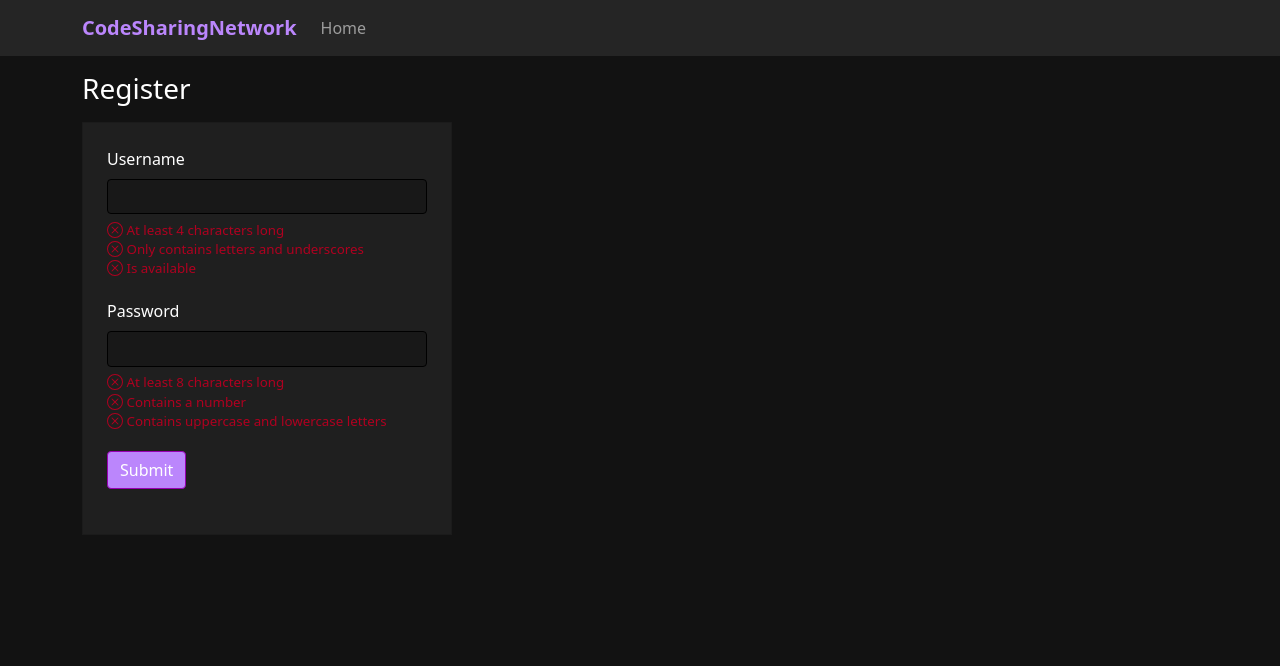
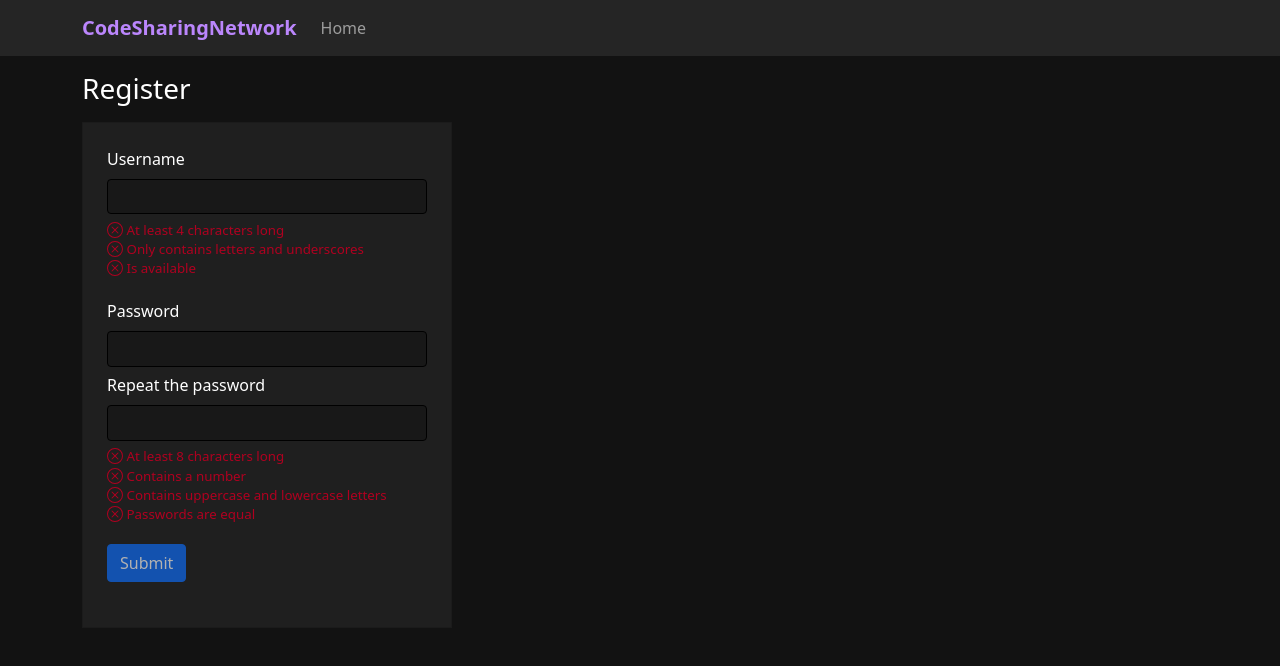
Before and after one commit to cau777/CodeSharingNetwork, a React (Create React App) app in the folder client/: page /register in a window 1280 px wide. Shown: the top 666 px of the page. Built offline with nearby package versions, Linux system fonts and the light colour scheme.

Commit message:
Added a field to repeat the password in Register.tsx

```diff
--- a/client/src/components/Register.tsx
+++ b/client/src/components/Register.tsx
@@ -30,11 +30,11 @@ class Register extends Component<any, State> {
         this.validateUser = this.validateUser.bind(this);
 
         this.state = {
-            data: new FormData<Response>("register", "post", this.startSending, this.success, this.failed),
+            data: new FormData<Response>("auth/register", "post", this.startSending, this.success, this.failed),
             busy: false,
             success: true,
-            passwordValidator: new PasswordValidator(""),
-            usernameValidator: new UsernameValidator("")
+            passwordValidator: new PasswordValidator(),
+            usernameValidator: new UsernameValidator()
         }
     }
 
@@ -65,17 +65,27 @@ class Register extends Component<any, State> {
                     <div className="form-section">
                         <label className="form-label" htmlFor="password">Password</label><br/>
                         <input onInput={this.validatePassword} name="password" type="password" id="password"
-                               required={true} maxLength={9999} spellCheck={"false"}/>
+                               required={true} maxLength={9999} spellCheck="false"/><br/>
+
+                        <label className="form-label" htmlFor="password2">Repeat the password</label><br/>
+                        <input onInput={this.validatePassword} type="password" id="password2"
+                               required={true} maxLength={9999} spellCheck="false"/>
+
                         <div>
                             <RequirementItem message="At least 8 characters long"
                                              fulfilled={passwordValidator.isRequiredLength}/>
                             <RequirementItem message="Contains a number" fulfilled={passwordValidator.hasNumber}/>
                             <RequirementItem message="Contains uppercase and lowercase letters"
                                              fulfilled={passwordValidator.hasUppercaseAndLowercase}/>
+                            <RequirementItem message="Passwords are equal"
+                                             fulfilled={passwordValidator.passwordsMatch}/>
                         </div>
                     </div>
                     <div className="form-section">
-                        <button disabled={this.state.busy} type="submit" className="btn btn-primary">Submit</button>
+                        <button
+                            disabled={this.state.busy || !this.state.usernameValidator.isValid() || !this.state.passwordValidator.isValid()}
+                            type="submit" className="btn btn-primary">Submit
+                        </button>
                     </div>
                 </div>
             </CardForm>
@@ -99,16 +109,22 @@ class Register extends Component<any, State> {
     }
 
     private validatePassword(event: FormEvent<HTMLInputElement>) {
-        this.setState({passwordValidator: new PasswordValidator(event.currentTarget.value)});
         this.state.data.inputChange(event);
+
+        let password = (document.getElementById("password") as HTMLInputElement).value;
+        let password2 = (document.getElementById("password2") as HTMLInputElement).value;
+
+        this.state.passwordValidator.validate(password, password2);
+        this.setState({passwordValidator: this.state.passwordValidator});
     }
 
     private async validateUser(event: FormEvent<HTMLInputElement>) {
-        let validator = new UsernameValidator(event.currentTarget.value);
         this.state.data.inputChange(event);
 
-        await validator.checkAvailability();
-        this.setState({usernameValidator: validator});
+        let username = (document.getElementById("username") as HTMLInputElement).value;
+
+        await this.state.usernameValidator.validate(username);
+        this.setState({usernameValidator: this.state.usernameValidator});
     }
 }
 
--- /dev/null
+++ b/client/src/components/Validators/IValidator.ts
@@ -0,0 +1,3 @@
+export interface IValidator {
+    isValid(): boolean;
+}
--- a/client/src/components/Validators/PasswordValidator.tsx
+++ b/client/src/components/Validators/PasswordValidator.tsx
@@ -1,16 +1,33 @@
-export class PasswordValidator {
+import {IValidator} from "./IValidator";
+
+export class PasswordValidator implements IValidator {
     private static readonly numbersRegex = new RegExp(".*\\d.*");
     private static readonly uppercaseRegex = new RegExp(".*[A-Z].*");
     private static readonly lowercaseRegex = new RegExp(".*[a-z].*");
 
-    public readonly isRequiredLength: boolean;
-    public readonly hasNumber: boolean;
-    public readonly hasUppercaseAndLowercase: boolean;
+    public isRequiredLength: boolean;
+    public hasNumber: boolean;
+    public hasUppercaseAndLowercase: boolean;
+    public passwordsMatch: boolean;
 
-    public constructor(password: string) {
+    public constructor() {
+        this.isValid = this.isValid.bind(this);
+
+        this.isRequiredLength = false;
+        this.hasNumber = false;
+        this.hasUppercaseAndLowercase = false;
+        this.passwordsMatch = false;
+    }
+
+    public validate(password: string, password2: string) {
         this.isRequiredLength = password.length >= 8;
         this.hasNumber = PasswordValidator.numbersRegex.test(password)
         this.hasUppercaseAndLowercase = PasswordValidator.uppercaseRegex.test(password) &&
             PasswordValidator.lowercaseRegex.test(password);
+        this.passwordsMatch = password === password2;
+    }
+
+    public isValid(): boolean {
+        return this.isRequiredLength && this.hasNumber && this.hasUppercaseAndLowercase && this.passwordsMatch;
     }
 }
--- a/client/src/components/Validators/UsernameValidator.tsx
+++ b/client/src/components/Validators/UsernameValidator.tsx
@@ -1,27 +1,33 @@
 import api from "../../utils/api";
+import {IValidator} from "./IValidator";
 
-export class UsernameValidator {
-    private static readonly charactersRegex = new RegExp("^[a-zA-Z0-9_]+$");
+export class UsernameValidator implements IValidator {
+    private static readonly charactersRegex = new RegExp("^\\w+$");
 
+    public isRequiredLength: boolean;
+    public allowedChars: boolean;
     public isAvailable: boolean;
-    public readonly isRequiredLength: boolean;
-    public readonly allowedChars: boolean;
 
-    private readonly username: string;
+    constructor() {
+        this.validate = this.validate.bind(this);
+        this.isValid = this.isValid.bind(this);
 
-    constructor(username: string) {
+        this.isRequiredLength = false;
+        this.allowedChars = false;
+        this.isAvailable = false;
+    }
+
+    public async validate(username: string) {
         this.isRequiredLength = username.length >= 4;
         this.allowedChars = UsernameValidator.charactersRegex.test(username);
-        this.isAvailable = false;
-        this.username = username;
 
-        this.checkAvailability = this.checkAvailability.bind(this);
-    }
-
-    public async checkAvailability() {
         if (this.isRequiredLength && this.allowedChars) {
-            let response = await api.post<boolean>("/users/isAvailable", this.username);
+            let response = await api.post<boolean>("/users/isAvailable", username);
             this.isAvailable = response.data;
         }
     }
+
+    public isValid(): boolean {
+        return this.isRequiredLength && this.allowedChars && this.isAvailable;
+    }
 }
```
